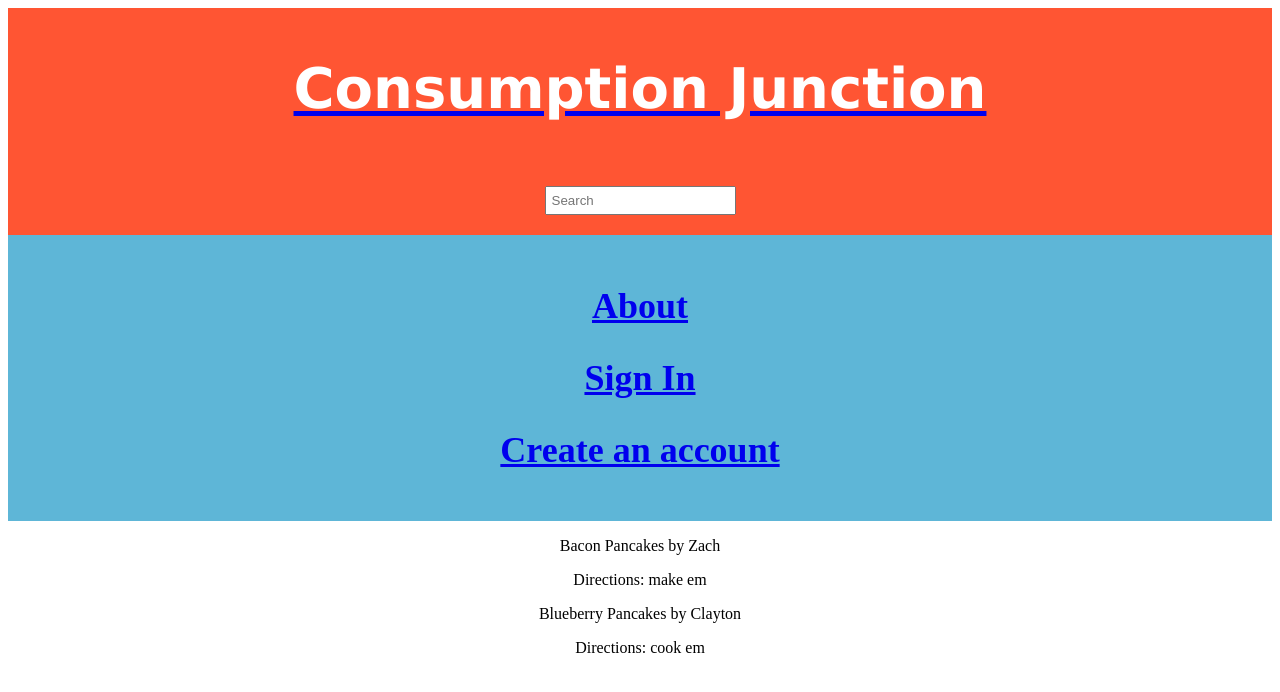
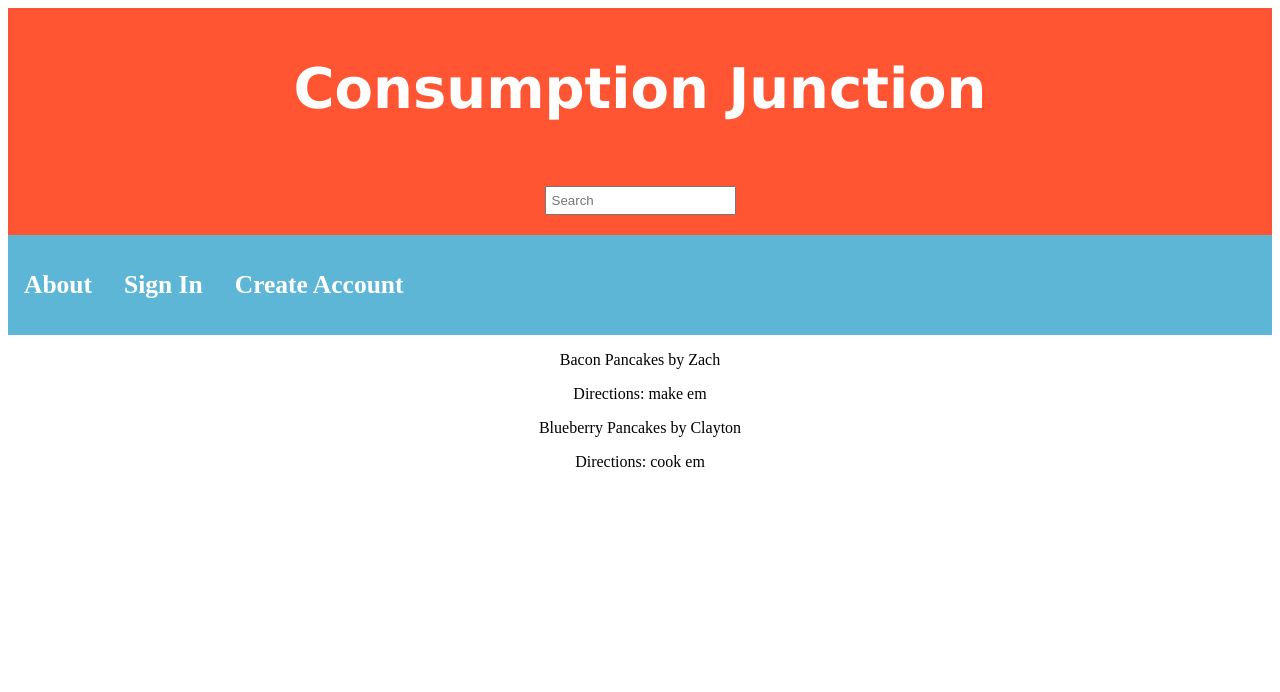
Before and after one commit to ArrDeeM/ConsumptionJunction, a Django app: page / in a window 1280 px wide. Shown: the top 692 px of the page. Run offline with Django 3.2, Linux system fonts and the light colour scheme.

Commit message:
updated base

```diff
--- a/NewSite/recipes/templates/recipes/base.html
+++ b/NewSite/recipes/templates/recipes/base.html
@@ -5,27 +5,67 @@
 
 	<body style="background-color: white;">
 
-        <div class ="topBar" style="background-color: #FF5533; padding: 10px">
+		<style>
+			a:link {
+				color: white;
+				background-color: transparent;
+				text-decoration: none;
+			}
+			a:visited {
+				color: blue;
+				background-color: transparent;
+				text-decoration: none;"
+			}
+			a:hover {
+				color: red;
+				background-color: transparent;
+				text-decoration: underline;
+			}
+			a:active {
+				color: yellow;
+				background-color: transparent;
+				text-decoration: underline;
+			}
+
+			.links {
+				overflow: hidden;
+				background-color: #5EB6D7;
+			}
+
+			.links a {
+				float: left;
+				color: #white;
+				text-align: center;
+				padding: 14px 16px;
+				text-decoration: none;
+				font-size: 17px;
+			}
+
+			.links a:hover {
+				background-color: #FBB6A3;
+				color: red;
+			}
+
+
+		</style>
+
+
+
+		<div class ="topBar"style="background-color: #FF5533; padding: 10px">
 			<a href = {% url 'index' %}>
-                    <h1 class = "logo"style="text-align:center; font-size:350%; font-family: verdana;color: white">Consumption Junction</h1>
+					<h1 class = "logo" style="text-align:center; font-size:350%; font-family: verdana;color: white">Consumption Junction</h1>
 			</a>
 			<br>
 			<input type="text" placeholder="Search" style="margin:10px auto; display:block; padding:5px;">
 		</div>
 
-        <div class="links" style="background-color: #5EB6D7; text-align:center; padding:20px; font-size:150%">
-            <nav>
-                <a href = {% url 'aboutUs' %}>
-                    <h2>About</h2>
-                </a>
-                <a href = {% url 'signIn' %}>
-                    <h2>Sign In</h2>
-                </a>
-                <a href = {% url 'register' %}>
-                    <h2>Create an account</h2>
-                </a>
-            </nav>
+
+		<div class="links">
+			<a href = {% url 'aboutUs' %}><h2>About</h2></a>
+			<a href = {% url 'signIn' %}><h2>Sign In</h2></a>
+			<a href = {% url 'signUp' %}><h2>Create Account</h2></a>
 		</div>
+
         <body>
             {% if messages %}
                 {% for messages in messages %}
```
Lines whose indentation alone changed are shown as unchanged.
